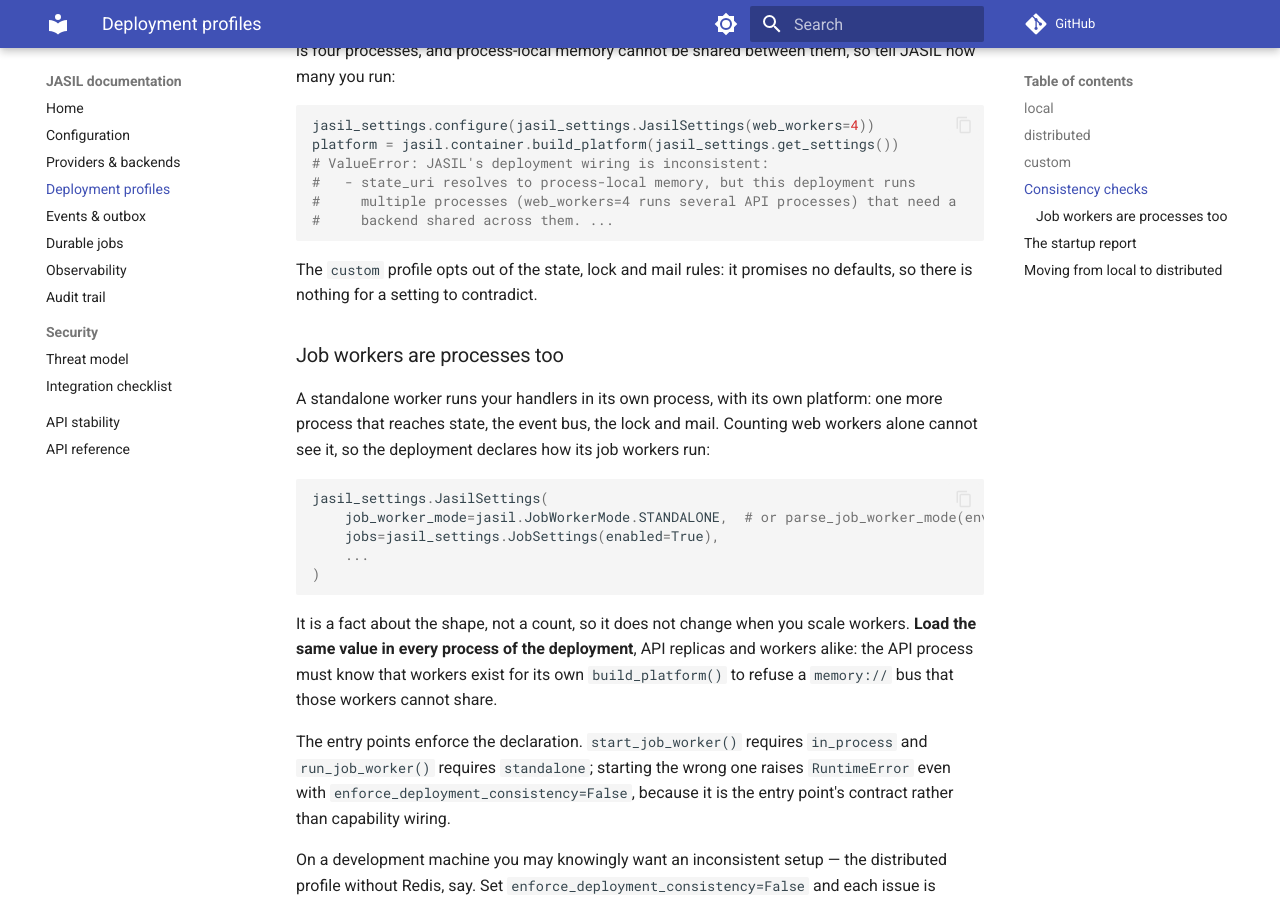
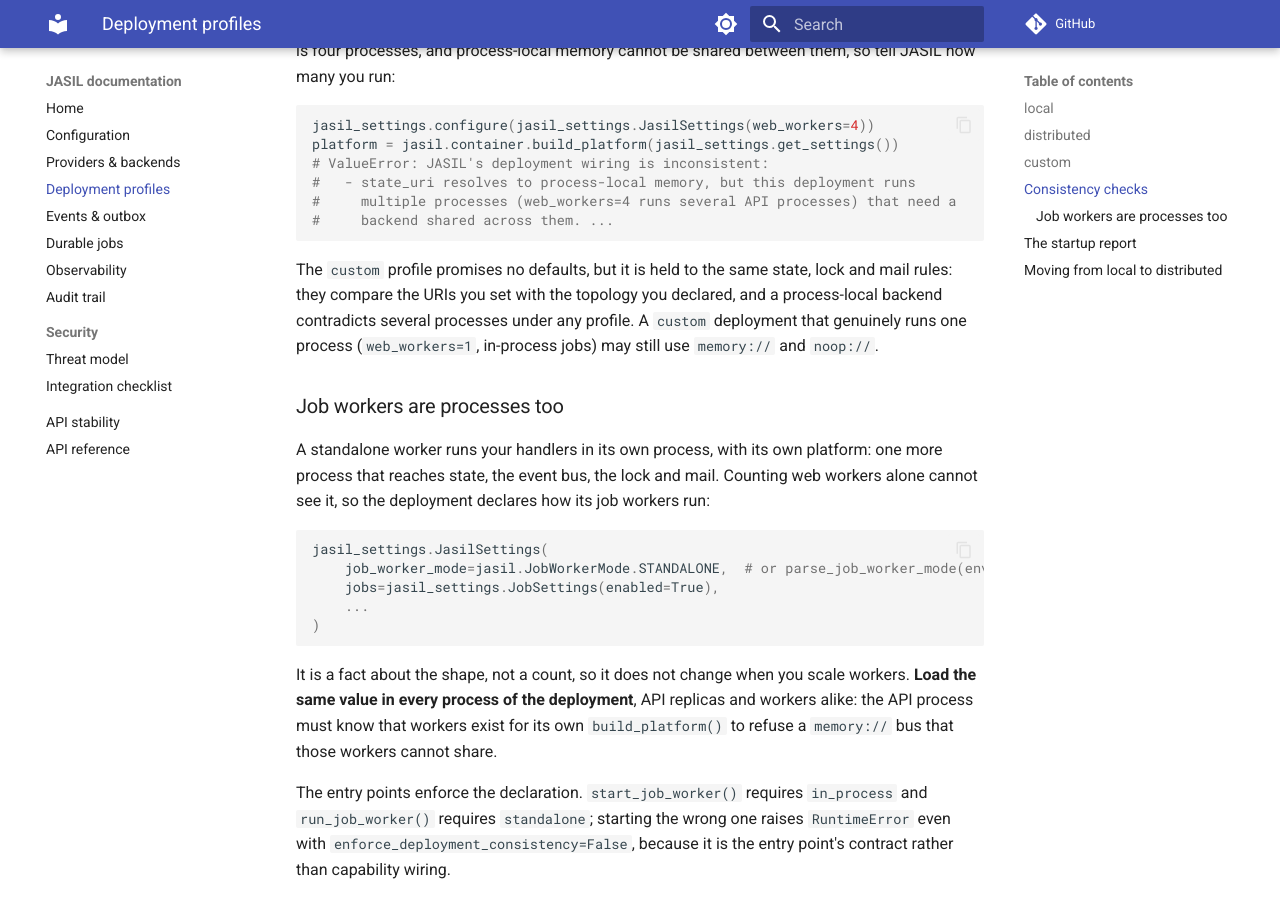
Before and after one commit to endurain-project/jasil, an MkDocs documentation site: the page built from docs/deployment-profiles.md, in a window 1280 px wide and 900 px high, scrolled down 3443 px. Built offline with MkDocs 1.6.1 and Material for MkDocs 9.7.7, drawn with Linux system fonts in a browser that asks for light colours; comment, search, counter and statistics services are not loaded.

Commit message:
fix(profile)!: hold the custom profile to the multi-process rules
The custom profile was exempt from refusing process-local state, a no-op lock and in-memory mail in a deployment that declares several processes. It promises no defaults, but those rules compare the URIs set with the declared topology, which a process-local backend contradicts under any profile.

Co-Authored-By: Claude Sonnet 5.5 <noreply@anthropic.com>

````diff
--- a/docs/deployment-profiles.md
+++ b/docs/deployment-profiles.md
@@ -153,8 +153,11 @@ platform = jasil.container.build_platform(jasil_settings.get_settings())
 #     backend shared across them. ...
 ```
 
-The `custom` profile opts out of the state, lock and mail rules: it promises no
-defaults, so there is nothing for a setting to contradict.
+The `custom` profile promises no defaults, but it is held to the same state, lock
+and mail rules: they compare the URIs you set with the topology you declared, and
+a process-local backend contradicts several processes under any profile. A
+`custom` deployment that genuinely runs one process (`web_workers=1`, in-process
+jobs) may still use `memory://` and `noop://`.
 
 ### Job workers are processes too
 
````
Also changed, not shown: CHANGELOG.md (+3 -1 lines), 2 other files.
